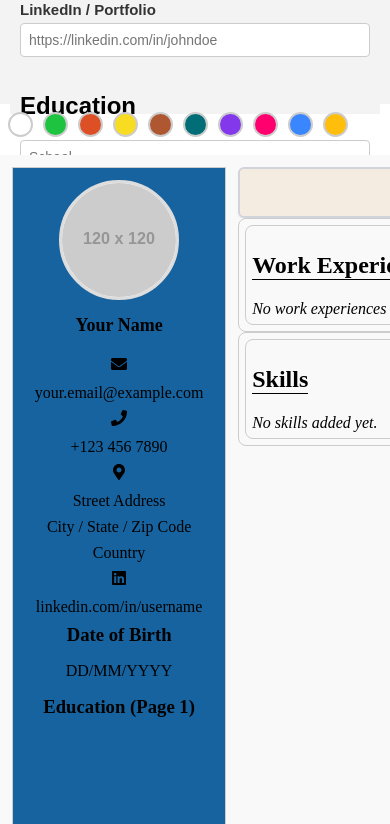
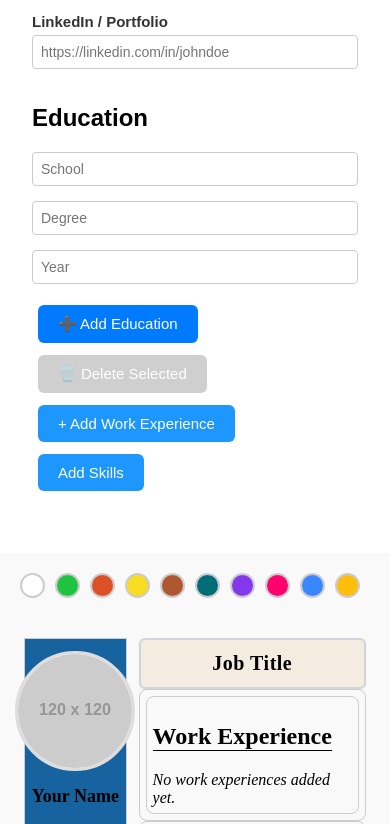
Before and after one commit to digimind1100/RESUME-BUILDER, a React (Vite) app: page /resume in a window 390 px wide. Shown: the part 740-1564 px from the top of the page. Built offline with nearby package versions, Linux system fonts and the light colour scheme.

Commit message:
addMobileCSS

```diff
--- a/src/components/ResumeBuilder.css
+++ b/src/components/ResumeBuilder.css
@@ -52,3 +52,92 @@
     margin-top: 0; /* already managed by gap */
   }
 }
+
+/* mobile css to make responsive START  */
+
+/* Default Desktop Layout (already fine) */
+
+/* --- 📱 Mobile Responsive Rules --- */
+@media (max-width: 768px) {
+  .resume-builder-container {
+    flex-direction: column; /* stack vertically */
+    align-items: stretch;
+  }
+
+  .form-panel {
+    width: 100% !important;
+    padding: 12px;
+  }
+
+  .resume-theme {
+    width: 100% !important;
+    margin-top: 10px;
+    padding: 12px;
+  }
+
+  .preview-section {
+    width: 100% !important;
+    height: auto !important;
+  }
+
+  .button-section-container {
+    width: 100% !important;
+    margin-top: 12px;
+    padding: 12px;
+    display: flex;
+    flex-direction: column;
+    align-items: center;
+  }
+
+  /* Optional: make theme selector look cleaner on mobile */
+  .theme-selector-container {
+    display: flex;
+    justify-content: center;
+    flex-wrap: wrap;
+    margin-bottom: 10px;
+  }
+}
+
+@media (max-width: 768px) {
+  .resume-builder-container {
+    display: flex;
+    flex-direction: column;
+    align-items: stretch;
+  }
+
+  .form-panel {
+    width: 100% !important;
+    height: auto !important;
+    min-height: fit-content !important;
+    padding: 16px;
+    margin-bottom: 12px;
+    position: relative;
+    z-index: 2; /* ✅ ensures form is above */
+    background: white;
+  }
+
+  .resume-theme {
+    width: 100% !important;
+    height: auto !important;
+    margin-top: 0;
+    padding: 12px;
+    z-index: 1;
+    background: #f9f9f9;
+  }
+
+  .preview-section {
+    width: 100% !important;
+    height: 1040px !important;
+    overflow-x: auto;
+    overflow-y: visible;
+  }
+
+  .button-section-container {
+    width: 100%;
+    margin-top: 16px;
+    padding: 12px;
+  }
+}
+
+
+/* mobile css to make responsive END  */
```
